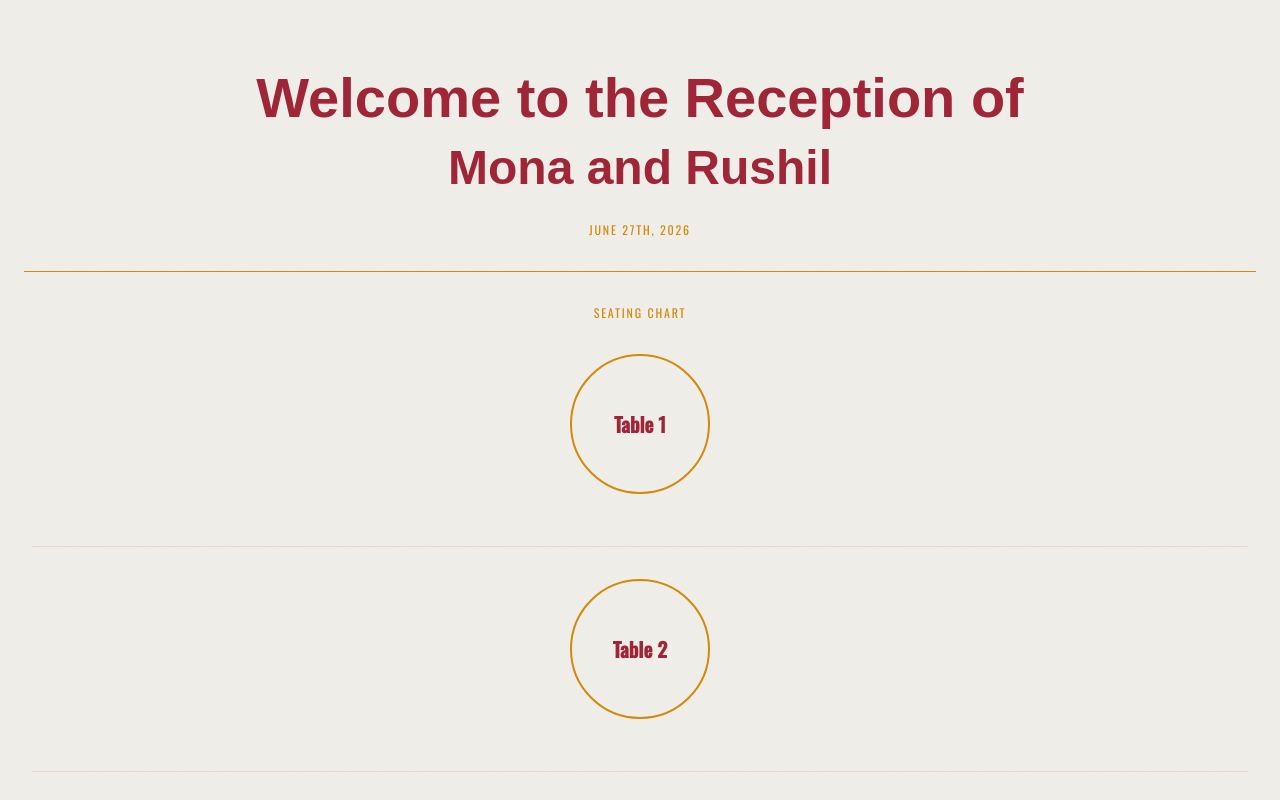
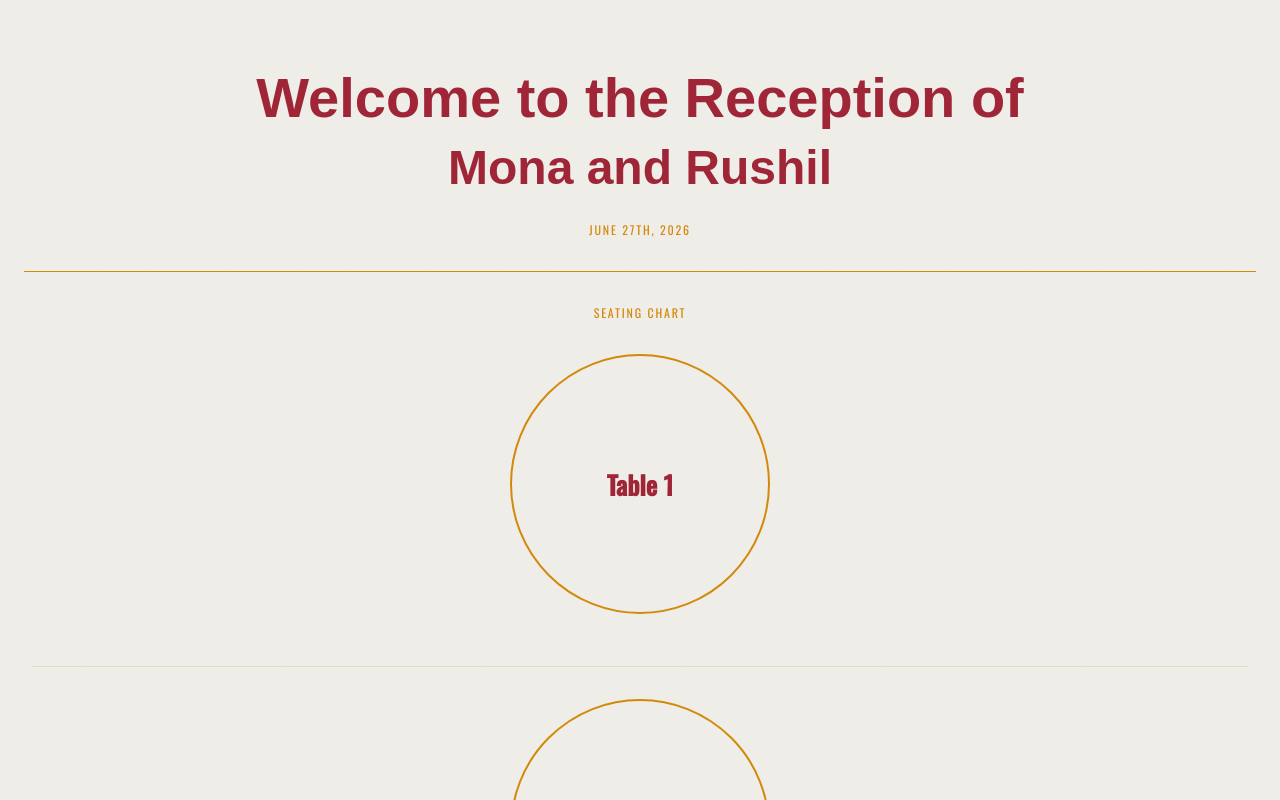
Before and after one commit to krushpatel04/M-R-Wedding, a Next.js app: page /M-R-Wedding/ in a window 1280 px wide. Shown: the top 800 px of the page. Built offline with nearby package versions, Linux system fonts and the light colour scheme; a web font is replaced by a local one.

Commit message:
Make table circles bigger (260px)

```diff
--- a/app/components/Portfolio.tsx
+++ b/app/components/Portfolio.tsx
@@ -21,8 +21,8 @@ function TableCard({ table }: { table: (typeof tables)[0] }) {
 
       {/* Circle */}
       <div style={{
-        width: 140,
-        height: 140,
+        width: 260,
+        height: 260,
         borderRadius: "50%",
         border: `2px solid ${ACCENT}`,
         background: BG,
@@ -32,7 +32,7 @@ function TableCard({ table }: { table: (typeof tables)[0] }) {
         marginBottom: "1.25rem",
         flexShrink: 0,
       }}>
-        <span style={{ color: HEADER, fontSize: "1.25rem", fontWeight: 700 }}>
+        <span style={{ color: HEADER, fontSize: "1.6rem", fontWeight: 700 }}>
           Table {table.number}
         </span>
       </div>
```
